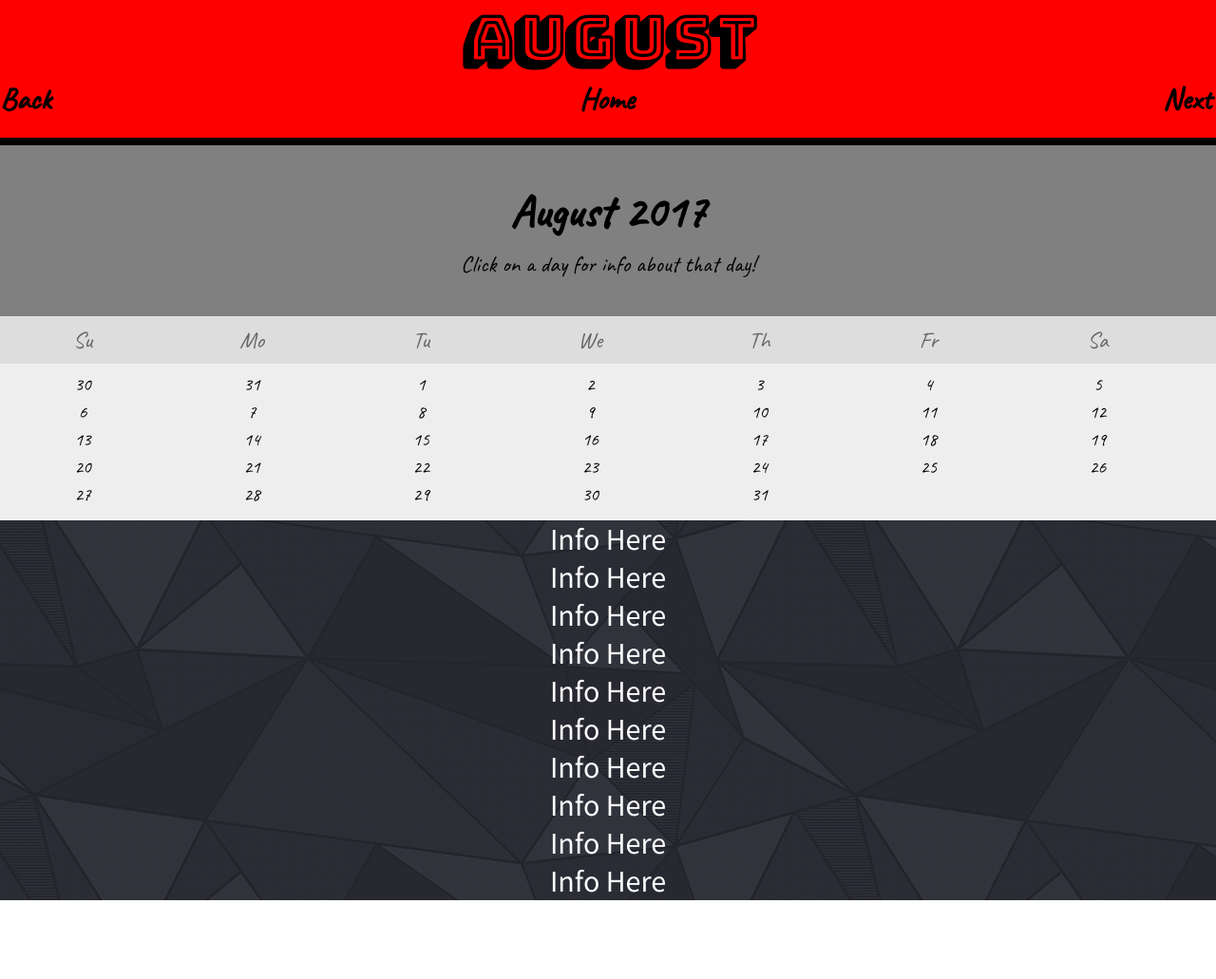
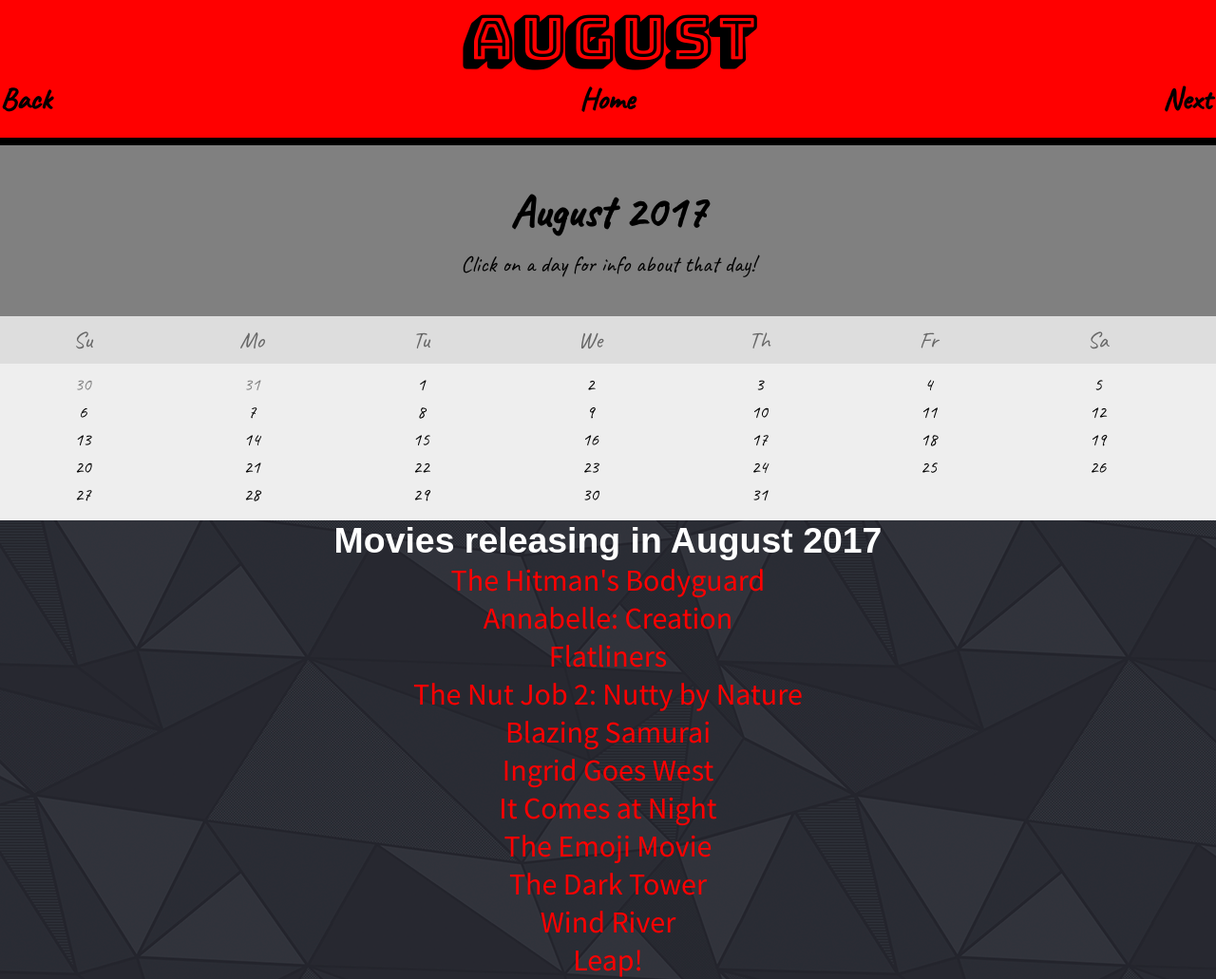
Before and after one commit to ColinCapenito/august, a plain HTML site: page index.html in a window 1280 px wide. Shown: the whole page at 95% size. Before the commit the page ends 948 px from the top, so only its background shows below. Drawn offline with Linux system fonts and the light colour scheme; a web font is replaced by a local one.

Commit message:
List update

```diff
--- a/css/myStyles.css
+++ b/css/myStyles.css
@@ -97,7 +97,7 @@
     text-align: center;
     margin-bottom: 5px;
     font-size: 1.2em;
-    color:black;
+    color:grey;
     font-family: 'Caveat', cursive;
 }
 
@@ -139,3 +139,27 @@
 	font-family: 'Caveat', cursive;
 	font-size: 1.5em;
 }
+
+h3{
+	text-align: center;
+	font-family: 'Palanquin Dark', sans-serif;
+}
+
+a.movies:link{
+	text-decoration: none;
+	color: red;
+}
+
+a.movies:visited {
+	text-decoration: none;
+	color: red;
+}
+
+a.movies:hover {
+	text-decoration: none;
+	color: white;
+}
+
+a.movies:active {
+	text-decoration: none;
+}
--- a/index.html
+++ b/index.html
@@ -7,6 +7,7 @@
 <link href="https://fonts.googleapis.com/css?family=Revalia" rel="stylesheet">
 <link href="https://fonts.googleapis.com/css?family=Caveat" rel="stylesheet">
 <link href="https://fonts.googleapis.com/css?family=Bungee+Shade" rel="stylesheet">
+<link href="https://fonts.googleapis.com/css?family=Palanquin+Dark" rel="stylesheet">
 <link rel="stylesheet" type="text/css" href="css/myStyles.css">
 </head>
 <body>
@@ -141,17 +142,19 @@
 </ul>
 
 <div id="list">
+<h3>Movies releasing in August 2017</h3>
 	<ul>
-		<li>Info Here</li>
-		<li>Info Here</li>
-		<li>Info Here</li>
-		<li>Info Here</li>
-		<li>Info Here</li>
-		<li>Info Here</li>
-		<li>Info Here</li>
-		<li>Info Here</li>
-		<li>Info Here</li>
-		<li>Info Here</li>
+		<li><a class ="movies" href ="http://www.imdb.com/title/tt5390504/?ref_=nv_sr_2">The Hitman's Bodyguard</a></li>
+		<li><a class="movies" href ="http://www.imdb.com/title/tt5140878/?ref_=nv_sr_2">Annabelle: Creation</a></li>
+		<li><a class="movies" href = "http://www.imdb.com/title/tt2039338/?ref_=nv_sr_1">Flatliners</a></li>
+		<li><a class="movies" href = "http://www.imdb.com/title/tt3486626/?ref_=nv_sr_1">The Nut Job 2: Nutty by Nature</a></li>
+		<li><a class="movies" href = "http://www.imdb.com/title/tt4428398/">Blazing Samurai</a></li>
+		<li><a class="movies" href = "http://www.imdb.com/title/tt5962210/?ref_=nv_sr_1">Ingrid Goes West</a></li>
+		<li><a class="movies" href = "http://www.imdb.com/title/tt4695012/?ref_=nv_sr_1">It Comes at Night</a></li>
+		<li><a class="movies" href = "http://www.imdb.com/title/tt4877122/?ref_=nv_sr_1">The Emoji Movie</a></li>
+		<li><a class="movies" href = "http://www.imdb.com/title/tt1648190/?ref_=nv_sr_1">The Dark Tower</a></li>
+		<li><a class="movies" href = "http://www.imdb.com/title/tt5362988/?ref_=nv_sr_1">Wind River</a></li>
+		<li><a class="movies" href = "http://www.imdb.com/title/tt2261287/?ref_=nv_sr_1">Leap!</a></li>
 	</ul>
 </div>
 
```
